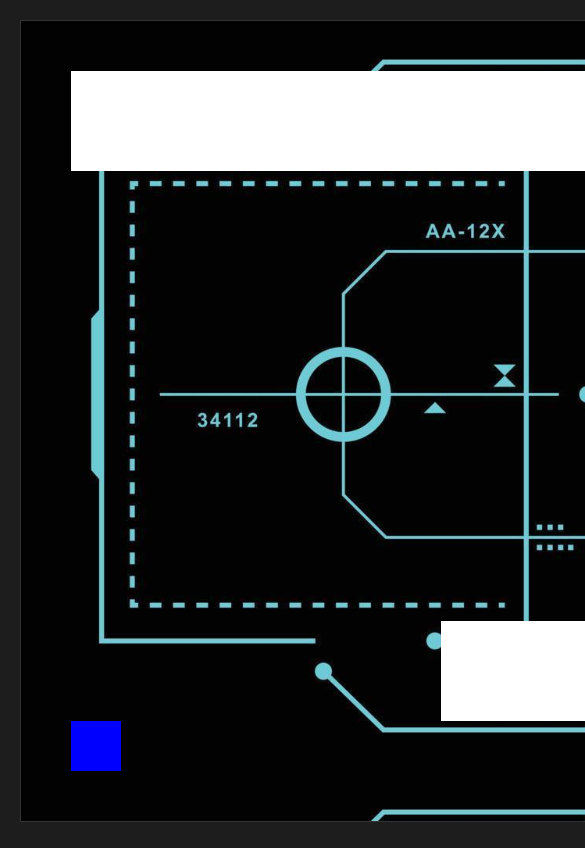
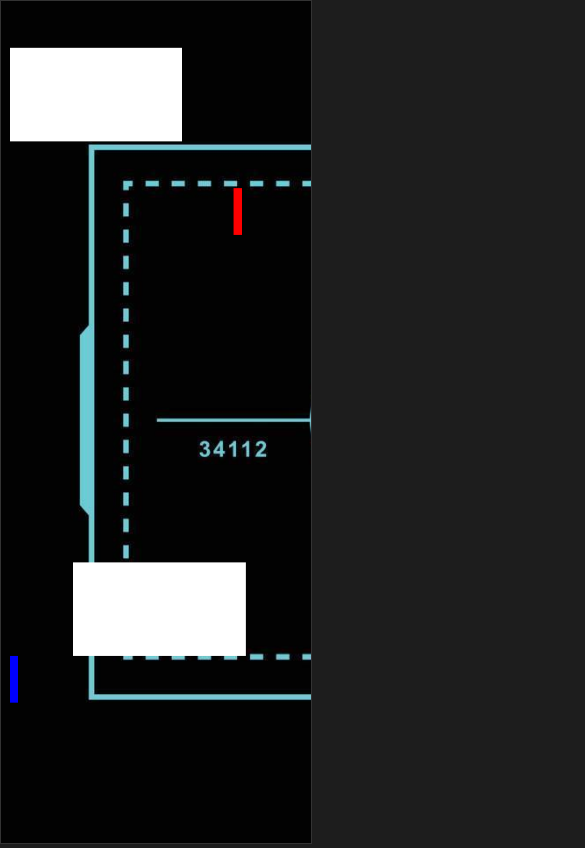
Before and after one commit to GustavohOmai/robocup-game, a plain HTML site: page index.html in a window 390 px wide. Shown: the top 848 px of the page, 585 px wide, since content can reach past the window. Drawn offline with Linux system fonts and the light colour scheme.

Commit message:
Responsividade

```diff
--- a/css/style.css
+++ b/css/style.css
@@ -2,17 +2,22 @@
     margin: 0;
     padding: 0;
     box-sizing: border-box;
+
 }
 
-h2{
-    margin: 10px;
-    font-family: 'Gill Sans', 'Gill Sans MT', Calibri, 'Trebuchet MS', sans-serif;
+
+h1{
+    color: #fff;
 }
 
 #meuCanvas{
-
     border: 1px solid #333;
     background-image: url(../images/hud-futuristic-display-with-detail-sci-fi-monitor-screen-illustration-for-modern-background-high-technology-user-interface-free-vector.jpg);
-    background-size: contain;
-    margin: 20px;
+    background-size: cover;
+    width: 80%;
+    height: 100vh;
 }
+
+body{
+    overflow: hidden;
+}
--- a/index.html
+++ b/index.html
@@ -3,15 +3,14 @@
 <head>
 <meta http-equiv="content-type" content="text/html;charset=utf-8" />
 <link rel="stylesheet" href="./css/style.css">
-<title>Sprint 4 - fase 2</title>
+<title>Wall-e | Jogo</title>
 </head>
-<body style="background-color: rgb(29, 29, 29);">
+<body style="background-color: #1d1d1d;">
 	<div id="dano">
 		<tbody></tbody>
 	</div>
 
-
-	<canvas id="meuCanvas" width="1500" height="800"></canvas>
+		<canvas id="meuCanvas" width="1800" height="900"></canvas>
 
 	<script type="text/javascript" src="./js/sprites.js"></script>
 	<script type="text/javascript" src="./js/collide.js"></script>
--- a/js/script.js
+++ b/js/script.js
@@ -1,8 +1,8 @@
 (function(){
+
 	//variáveis
 	let cnv = document.querySelector("#meuCanvas");
 	let ctx = cnv.getContext("2d");
-	const image = document.getElementById("source");
 	let blk;
 
 	//Teclas
@@ -26,12 +26,12 @@
 	let blocks = [];
 
 	//Objetos instanciados com os seguintes parâmetros: posX, posY, Largura, Altura e cor
-	var player1 = new Sprite(50, 700, 50, 50, "#00f");
-	sprites.push(player1);
+	var player2 = new Sprite(50, 700, 50, 50, "#00f");
+	sprites.push(player2);
 
 
-	var player2 = new Sprite(1350, 200, 50, 50, "#f00");
-	sprites.push(player2);
+	var player1 = new Sprite(1350, 200, 50, 50, "#f00");
+	sprites.push(player1);
 
 
 	let block1 = new Sprite(50, 50, 1000, 100, "#fff");
@@ -202,5 +202,7 @@
 			}
 		}
 	}
+
+
 	loop();
 }());
```
